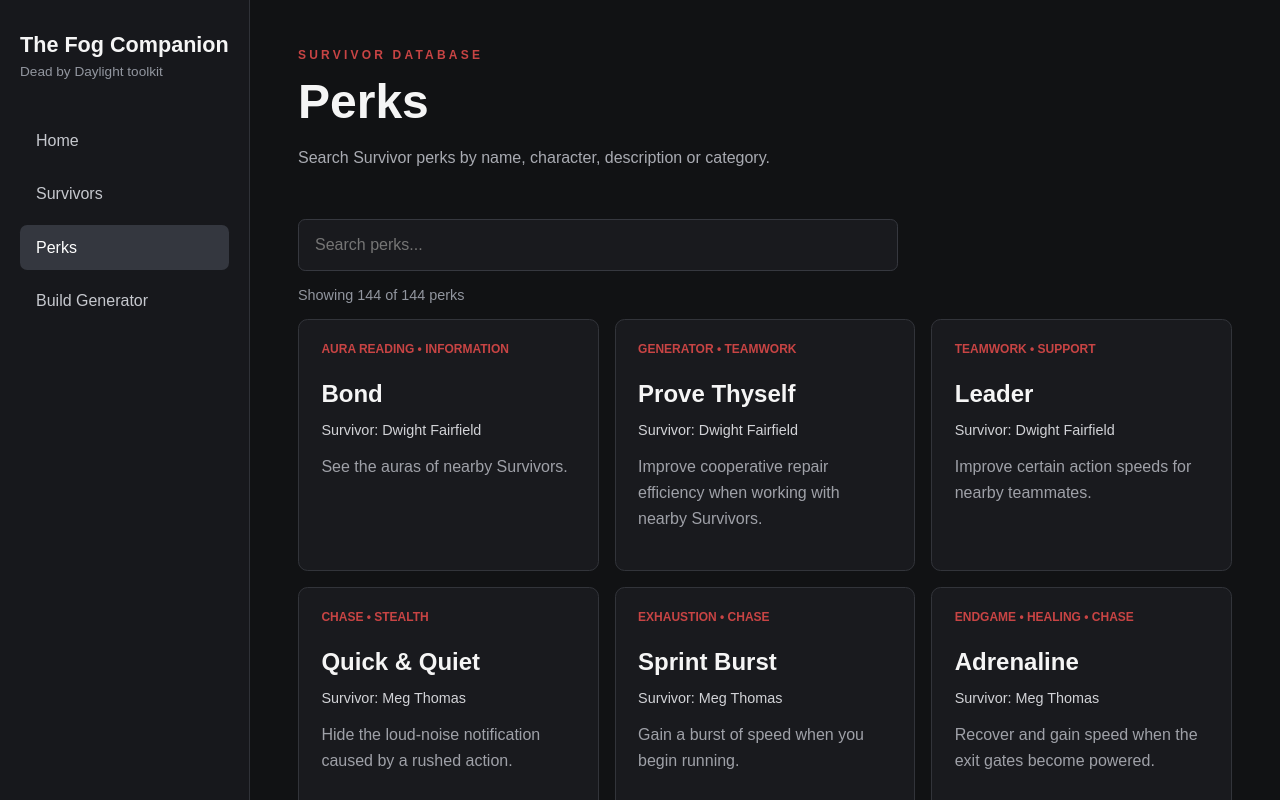
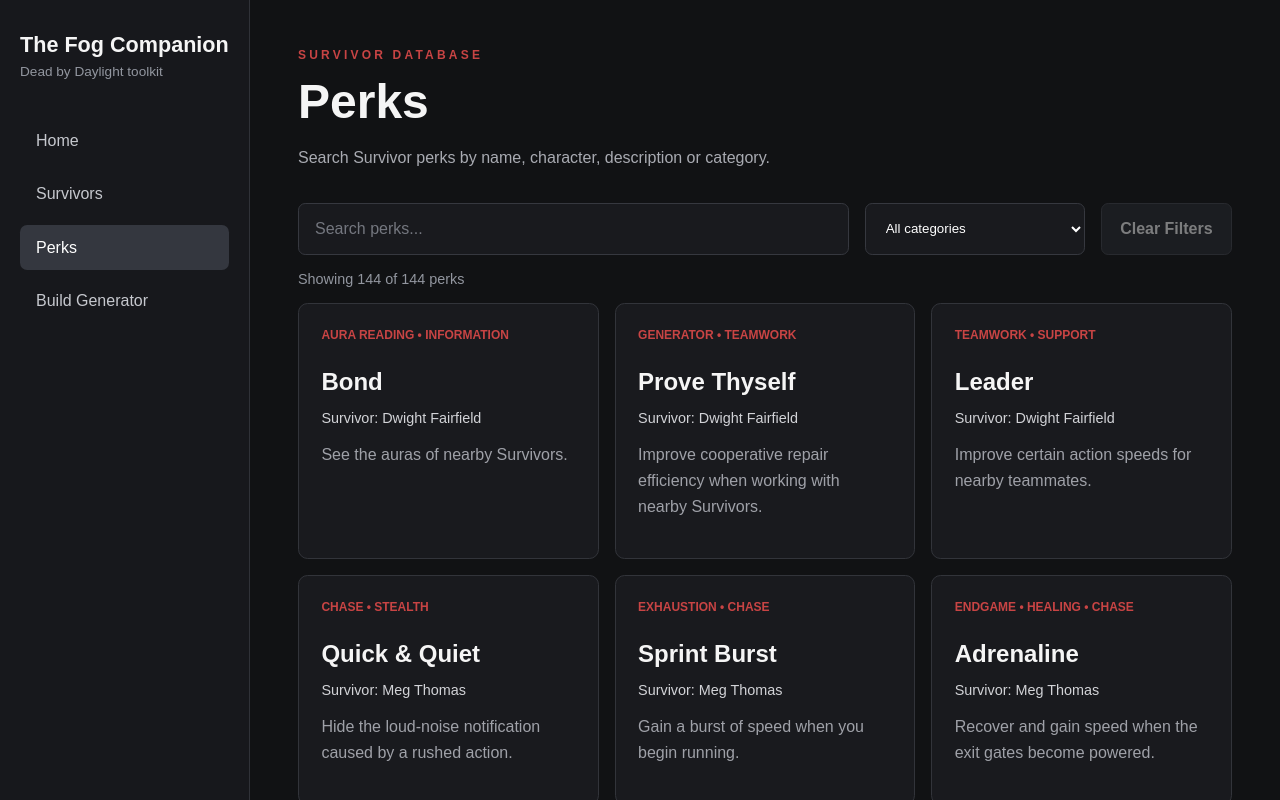
Before and after one commit to finlaygk189/the-fog-companion, a React (Vite) app: page /perks in a window 1280 px wide. Shown: the top 800 px of the page. Built offline with nearby package versions, Linux system fonts and the light colour scheme.

Commit message:
Add category filtering to perk database

```diff
--- a/src/components/PerkCard.jsx
+++ b/src/components/PerkCard.jsx
@@ -23,7 +23,9 @@
           : "General Survivor Perk"}
       </p>
 
-      <p className="perk-card__summary">{perk.summary}</p>
+      <p className="perk-card__summary">
+        {perk.summary}
+      </p>
     </article>
   );
 }
--- a/src/pages/Perks.jsx
+++ b/src/pages/Perks.jsx
@@ -6,6 +6,7 @@
 
 function Perks() {
   const [searchTerm, setSearchTerm] = useState("");
+  const [selectedTag, setSelectedTag] = useState("All");
 
   function getSurvivorName(survivorId) {
     const survivor = survivors.find(
@@ -14,6 +15,16 @@
 
     return survivor?.name ?? null;
   }
+
+  const tags = [
+    "All",
+    ...new Set(perks.flatMap((perk) => perk.tags)),
+  ].sort((a, b) => {
+    if (a === "All") return -1;
+    if (b === "All") return 1;
+
+    return a.localeCompare(b);
+  });
 
   const filteredPerks = perks.filter((perk) => {
     const survivorName = getSurvivorName(perk.survivorId) ?? "General";
@@ -27,20 +38,37 @@
       .join(" ")
       .toLowerCase();
 
-    return searchableText.includes(searchTerm.toLowerCase());
+    const matchesSearch = searchableText.includes(
+      searchTerm.toLowerCase()
+    );
+
+    const matchesTag =
+      selectedTag === "All" || perk.tags.includes(selectedTag);
+
+    return matchesSearch && matchesTag;
   });
+
+  function clearFilters() {
+    setSearchTerm("");
+    setSelectedTag("All");
+  }
 
   return (
     <main className="perks-page">
       <header className="page-header">
-        <p className="page-header__eyebrow">SURVIVOR DATABASE</p>
+        <p className="page-header__eyebrow">
+          SURVIVOR DATABASE
+        </p>
+
         <h1>Perks</h1>
 
         <p>
-          Search Survivor perks by name, character, description or category.
+          Search Survivor perks by name, character, description or
+          category.
         </p>
       </header>
 
+      <section className="perk-filters">
         <input
           className="perk-search"
           type="search"
@@ -49,10 +77,35 @@
           onChange={(event) => setSearchTerm(event.target.value)}
         />
 
+        <select
+          className="perk-tag-filter"
+          value={selectedTag}
+          onChange={(event) => setSelectedTag(event.target.value)}
+        >
+          {tags.map((tag) => (
+            <option key={tag} value={tag}>
+              {tag === "All" ? "All categories" : tag}
+            </option>
+          ))}
+        </select>
+
+        <button
+          className="clear-filter-button"
+          type="button"
+          onClick={clearFilters}
+          disabled={
+            searchTerm.length === 0 && selectedTag === "All"
+          }
+        >
+          Clear Filters
+        </button>
+      </section>
+
       <p className="perk-results">
         Showing {filteredPerks.length} of {perks.length} perks
       </p>
 
+      {filteredPerks.length > 0 ? (
         <section className="perk-grid">
           {filteredPerks.map((perk) => (
             <PerkCard
@@ -62,9 +115,22 @@
             />
           ))}
         </section>
+      ) : (
+        <section className="no-results">
+          <h2>No perks found</h2>
 
-      {filteredPerks.length === 0 && (
-        <p className="no-results">No perks matched your search.</p>
+          <p>
+            Try changing your search term or selecting another
+            category.
+          </p>
+
+          <button
+            type="button"
+            onClick={clearFilters}
+          >
+            Reset Filters
+          </button>
+        </section>
       )}
     </main>
   );
--- a/src/styles/perks.css
+++ b/src/styles/perks.css
@@ -24,10 +24,17 @@
   line-height: 1.6;
 }
 
+.perk-filters {
+  display: flex;
+  flex-wrap: wrap;
+  align-items: stretch;
+  gap: 1rem;
+  margin-top: 2rem;
+}
+
 .perk-search {
-  width: 100%;
-  max-width: 600px;
-  margin-top: 2rem;
+  flex: 1;
+  min-width: 260px;
   padding: 1rem;
   background-color: #191a1e;
   border: 1px solid #36383f;
@@ -36,8 +43,49 @@
   outline: none;
 }
 
+.perk-search::placeholder {
+  color: #74777f;
+}
+
 .perk-search:focus {
   border-color: #b83939;
+}
+
+.perk-tag-filter {
+  min-width: 220px;
+  padding: 1rem;
+  background-color: #191a1e;
+  border: 1px solid #36383f;
+  border-radius: 0.45rem;
+  color: #ffffff;
+  outline: none;
+}
+
+.perk-tag-filter:focus {
+  border-color: #b83939;
+}
+
+.clear-filter-button {
+  padding: 0 1.15rem;
+  background-color: #292b31;
+  border: 1px solid #444750;
+  border-radius: 0.45rem;
+  color: #ffffff;
+  font-weight: 700;
+  cursor: pointer;
+  transition:
+    background-color 0.2s ease,
+    border-color 0.2s ease;
+}
+
+.clear-filter-button:hover:not(:disabled) {
+  background-color: #34373e;
+  border-color: #60646f;
+}
+
+.clear-filter-button:disabled {
+  cursor: not-allowed;
+  opacity: 0.45;
 }
 
 .perk-results {
@@ -48,7 +96,10 @@
 
 .perk-grid {
   display: grid;
-  grid-template-columns: repeat(auto-fit, minmax(260px, 1fr));
+  grid-template-columns: repeat(
+    auto-fit,
+    minmax(260px, 1fr)
+  );
   gap: 1rem;
 }
 
@@ -59,12 +110,21 @@
   border-radius: 0.6rem;
   transition:
     transform 0.2s ease,
-    border-color 0.2s ease;
+    border-color 0.2s ease,
+    background-color 0.2s ease;
 }
 
 .perk-card:hover {
   transform: translateY(-3px);
+  background-color: #202126;
   border-color: #a83a3a;
+}
+
+.perk-card__image {
+  width: 80px;
+  height: 80px;
+  object-fit: contain;
+  margin-bottom: 1rem;
 }
 
 .perk-card__header {
@@ -73,11 +133,11 @@
   gap: 1rem;
 }
 
-.perk-card__category,
-.perk-card__id {
+.perk-card__category {
   color: #c84444;
   font-size: 0.75rem;
   font-weight: 700;
+  line-height: 1.5;
   text-transform: uppercase;
 }
 
@@ -97,11 +157,51 @@
 
 .no-results {
   margin-top: 2rem;
-  color: #a9abb2;
+  padding: 2rem;
+  background-color: #191a1e;
+  border: 1px dashed #42444c;
+  border-radius: 0.6rem;
 }
 
-@media (max-width: 700px) {
+.no-results h2 {
+  margin-top: 0;
+}
+
+.no-results p {
+  color: #9fa1a8;
+}
+
+.no-results button {
+  margin-top: 0.75rem;
+  padding: 0.8rem 1rem;
+  background-color: #b83939;
+  border: none;
+  border-radius: 0.4rem;
+  color: #ffffff;
+  font-weight: 700;
+  cursor: pointer;
+}
+
+.no-results button:hover {
+  background-color: #cf4747;
+}
+
+@media (max-width: 800px) {
   .perks-page {
     padding: 1.5rem;
   }
+
+  .perk-filters {
+    flex-direction: column;
+  }
+
+  .perk-search,
+  .perk-tag-filter,
+  .clear-filter-button {
+    width: 100%;
+  }
+
+  .clear-filter-button {
+    padding: 1rem;
+  }
 }
```
Lines whose indentation alone changed are shown as unchanged.
